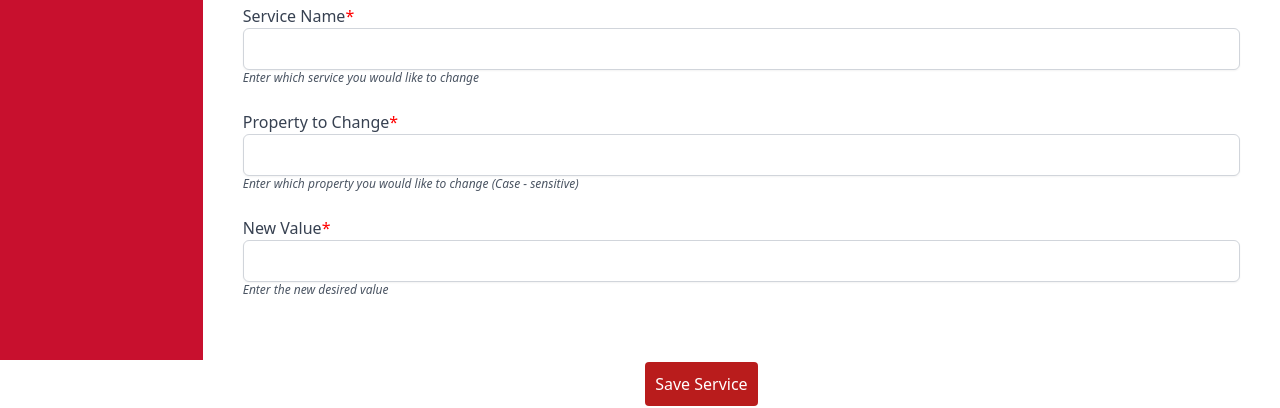
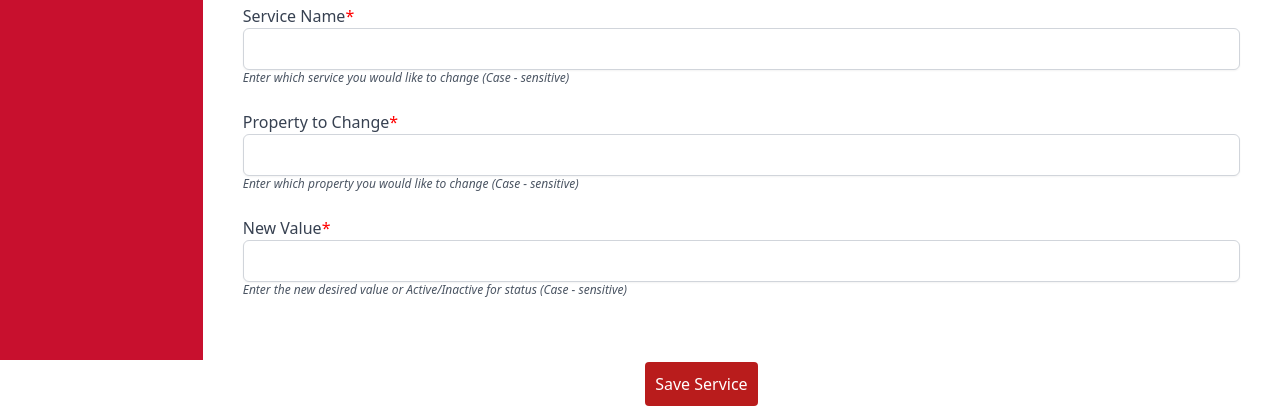
Before and after one commit to CIS-Spring-2023/project-cis_4339_project_14, a Vue app in the folder frontend/: page /services in a window 1280 px wide. Shown: the part 440-848 px from the top of the page. Built offline with nearby package versions, Linux system fonts and the light colour scheme; no server answers.

Commit message:
added sprint 2 readme and small html changes

```diff
--- a/frontend/src/components/serviceIntake.vue
+++ b/frontend/src/components/serviceIntake.vue
@@ -16,7 +16,7 @@ export default{
     },
 
     methods: {
-        //call global method to add new service to global array
+        //call global method to add new service to global array. This calls the global method which then proceeds to push values to the global array
         //then reset vars
         addService(){
             this.$root.addNewService(this.services.nameOfService,
@@ -103,7 +103,6 @@ export default{
                     <button class="bg-red-700 text-white rounded" type="submit">
                     Add Service
                     </button>
-                    <!-- Will do more stuff to process data here -->
                 </div>
             </form>
         </div>
--- a/frontend/src/components/services.vue
+++ b/frontend/src/components/services.vue
@@ -93,7 +93,7 @@ export default {
                         class="w-full rounded-md border-gray-300 shadow-sm focus:border-indigo-300 focus:ring focus:ring-indigo-200 focus:ring-opacity-50"
                         v-model="toChange.name"
                     />
-                    <p class="text-gray-600 text-xs italic">Enter which service you would like to change</p>
+                    <p class="text-gray-600 text-xs italic">Enter which service you would like to change (Case - sensitive)</p>
                     </label>
                 </div>
 
@@ -123,7 +123,7 @@ export default {
                         class="w-full rounded-md border-gray-300 shadow-sm focus:border-indigo-300 focus:ring focus:ring-indigo-200 focus:ring-opacity-50"
                         v-model="toChange.newVal"
                     />
-                    <p class="text-gray-600 text-xs italic">Enter the new desired value</p>
+                    <p class="text-gray-600 text-xs italic">Enter the new desired value or Active/Inactive for status (Case - sensitive)</p>
                     </label>
                 </div>
 
```
Also changed, not shown: 2 other files (tests, documents, lock files or other folders).
